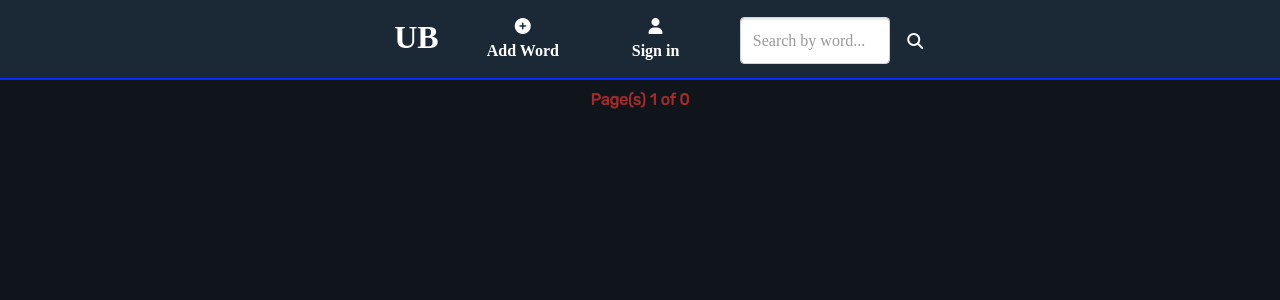
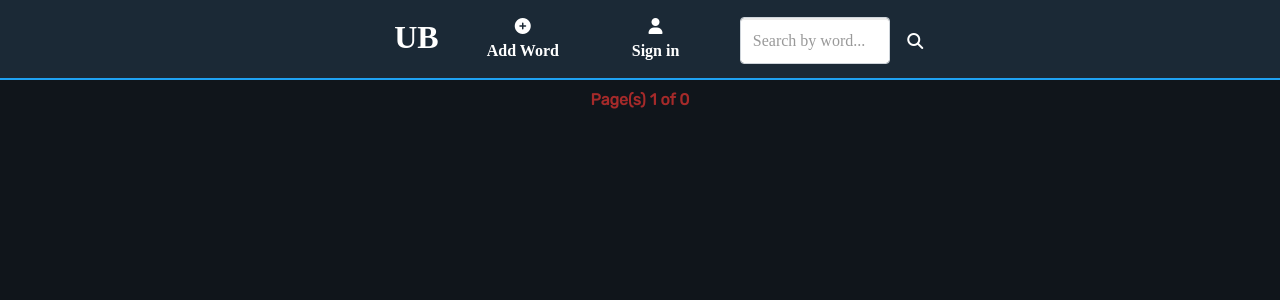
Before and after one commit to zihadbappy/UB, a Flask app: page / in a window 1280 px wide. Shown: the top 300 px of the page. Run offline with Flask 2, Linux system fonts and the light colour scheme; data that the repository does not hold is empty; some libraries are stand-ins or nearby versions; some web fonts are replaced.

Commit message:
heroku17

```diff
--- a/static/styles/home.css
+++ b/static/styles/home.css
@@ -21,7 +21,7 @@ body{
 
 .navbar{
     background-color: #1B2936;
-    border-color: rgb(6, 43, 255);
+    border-color: #1FA2F3;
     border-width: 0px 0px 2px 0px;
 }
     /* @media (max-width: 978px) {
```
